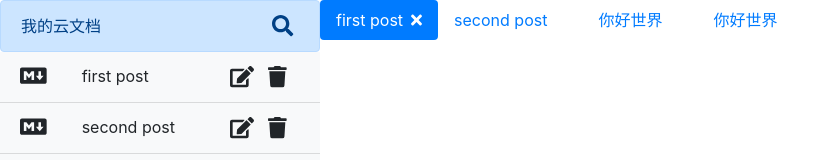
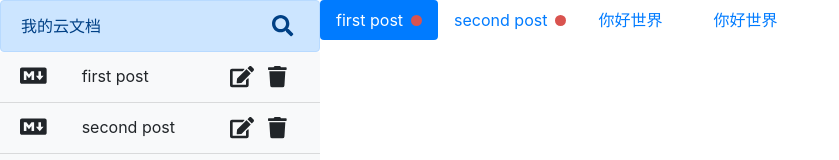
Before and after one commit to DWL716/markdown-management, a React (Create React App) app: page / in a window 1280 px wide. Shown: the top 160 px of the page, without its empty margins (0-839 px from the left). Built offline with nearby package versions, Linux system fonts and the light colour scheme.

Commit message:
未保存和关闭图标切换

```diff
--- a/src/App.js
+++ b/src/App.js
@@ -43,6 +43,8 @@
           <TableList
             files={defaultFiles}
             activeId="1"
+            unsaveIds={['1', '2']}
+            onCloseTab={(id) => {console.log(id);}}
             onTabClick={(id) => {console.log(id);}}
           />
         </div>
--- a/src/components/TableList.jsx
+++ b/src/components/TableList.jsx
@@ -1,29 +1,30 @@
 /* eslint-disable jsx-a11y/anchor-is-valid */
 import PropTypes  from 'prop-types'
-import { useCallback } from 'react'
 import classNames from 'classnames'
 import { FontAwesomeIcon } from "@fortawesome/react-fontawesome";
 import { faTimes } from "@fortawesome/free-solid-svg-icons";
 
 import './TableList.scss'
 function  TableList({files, activeId, unsaveIds, onTabClick, onCloseTab}) {
-
   return (
     <ul className="nav nav-pills tableList-component">
       {
 
         files.map(file => {
+          const withUnsavedMark = unsaveIds.includes(file.id)
           const fClassnames = classNames({
             "nav-link": true,
-            "active": file.id === activeId
+            "active": file.id === activeId,
+            "withUnsaved": withUnsavedMark,
           })
           return (
           <li className="nav-item" key={file.id}>
             <a href="#"  className={fClassnames} onClick={(e) => {e.preventDefault(); onTabClick(file.id)}}>
               {file.title}
-              <span className="col-2 font-markdown-padding close-icon">
+              <span className="col-2 font-markdown-padding close-icon" onClick={(e) => {e.stopPropagation(); onCloseTab(file.id)}}>
                 <FontAwesomeIcon icon={faTimes} className="ml-2" />
               </span>
+              {withUnsavedMark && <span className="rounded-circle ml-2 unsaved-icon"></span>}
             </a>
           </li>
         )})
--- a/src/components/TableList.scss
+++ b/src/components/TableList.scss
@@ -8,4 +8,19 @@
   .nav-link.active .close-icon {
     visibility: visible;
   }
+  .unsaved-icon {
+    display: inline-block;
+    background-color: #d9534f;
+    width: 11px;
+    height: 11px;
+  }
+  .withUnsaved.nav-link .close-icon {
+    display: none;
+  }
+  .withUnsaved.nav-link:hover .close-icon {
+    display: inline-block;
+  }
+  .withUnsaved.nav-link:hover .unsaved-icon {
+    display: none;
+  }
 }
```
